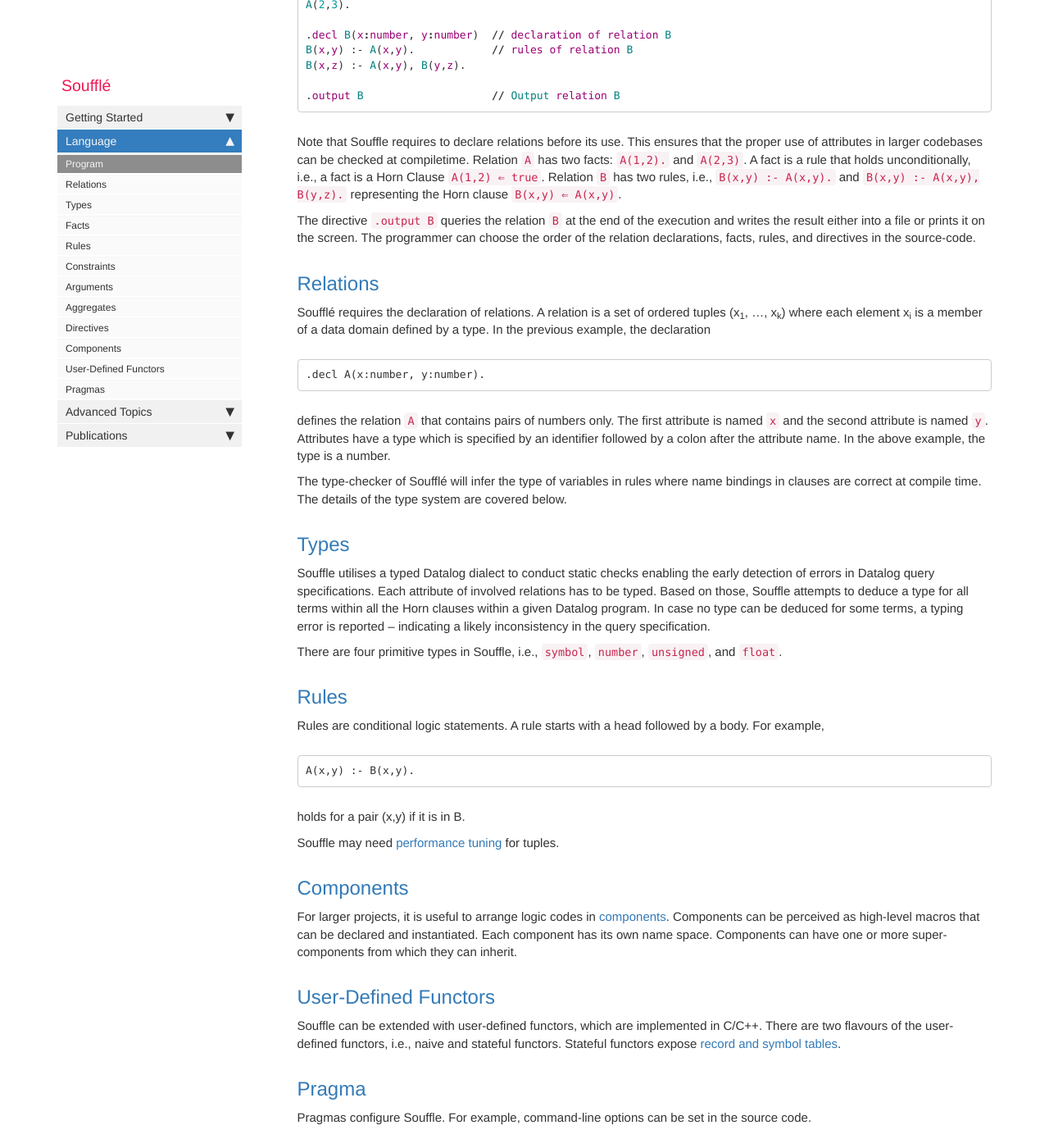
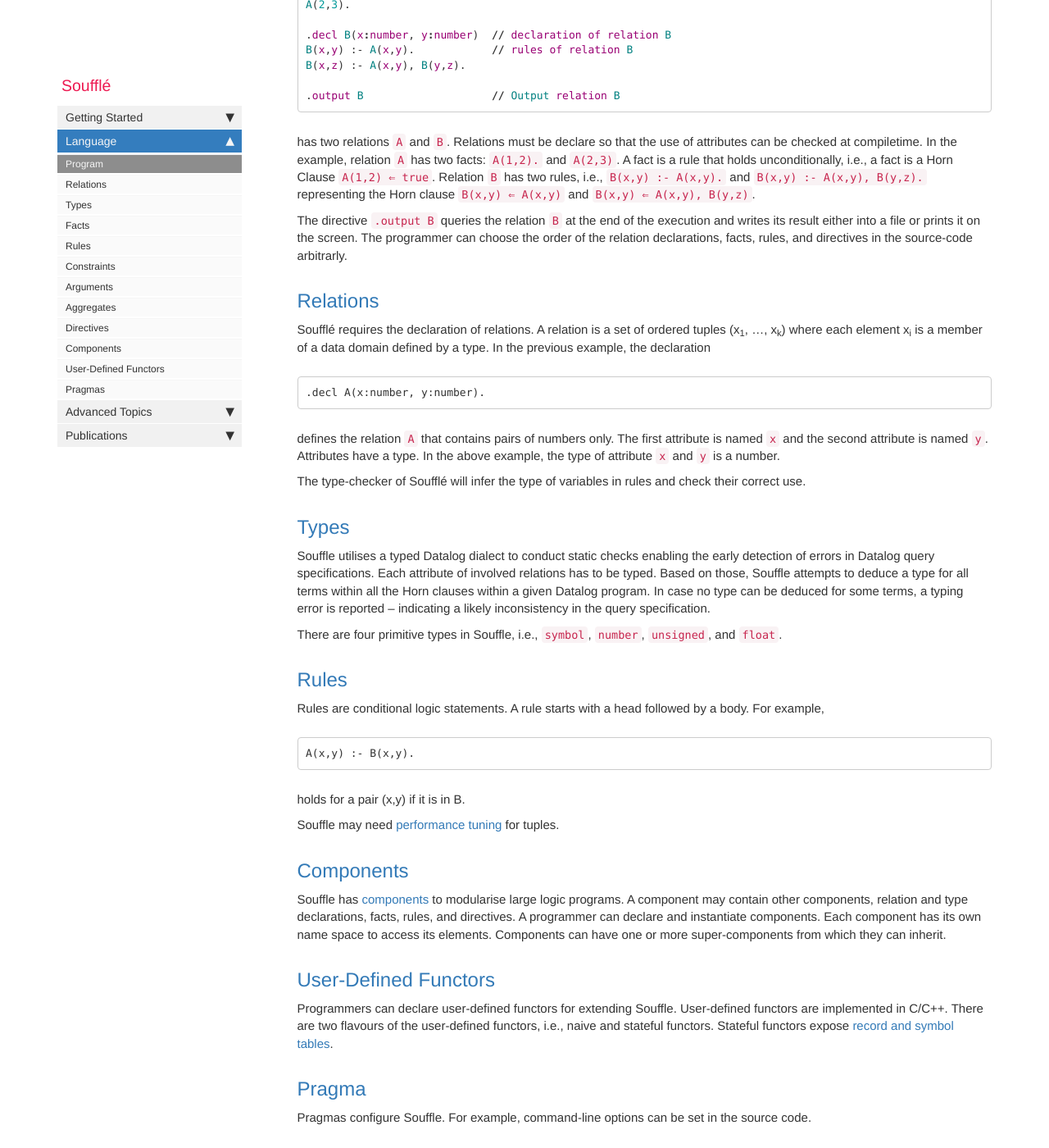
Before and after one commit to souffle-lang/souffle-lang.github.io, a Jekyll site: the page built from pages/docs/programs.md, in a window 1280 px wide and 1400 px high, scrolled down 758 px. Shown: the whole window at 82% size. Built offline with Jekyll 4.4.1, drawn with Linux system fonts in a browser that asks for light colours; comment, search, counter and statistics services are not loaded; some of the changed text lies outside the part shown.

Commit message:
Update programs.md

````diff
--- a/pages/docs/programs.md
+++ b/pages/docs/programs.md
@@ -27,16 +27,16 @@ B(x,z) :- A(x,y), B(y,z).
 
 .output B                    // Output relation B
 ```
-Note that Souffle requires to declare relations before its use. This ensures that the proper use
-of attributes in larger codebases can be checked at compiletime.
-Relation ```A``` has two facts: ```A(1,2).``` and ```A(2,3)```.
+has two relations `A` and `B`.  Relations must be declare
+so that the use of attributes can be checked at compiletime.
+In the example, relation ```A``` has two facts: ```A(1,2).``` and ```A(2,3)```.
 A fact is a rule that holds unconditionally, i.e., a fact is a Horn Clause  ```A(1,2) ⇐ true```.
 Relation ```B``` has two rules, i.e., ```B(x,y) :- A(x,y).``` and ```B(x,y) :- A(x,y), B(y,z).```
-representing the Horn clause ```B(x,y) ⇐ A(x,y)```.
+representing the Horn clause ```B(x,y) ⇐ A(x,y)``` and ```B(x,y) ⇐ A(x,y), B(y,z)```.
 
 The directive ```.output B``` queries the relation ```B``` at the end of the execution and writes
-the result either into a file or prints it on the screen. The programmer can choose the order of
-the relation declarations,  facts, rules, and directives in the source-code.
+its result either into a file or prints it on the screen. The programmer can choose the order of
+the relation declarations,  facts, rules, and directives in the source-code arbitrarly.
 
 ## [Relations](relations)
 
@@ -51,16 +51,16 @@ by a type. In the previous example, the declaration
 
 defines the relation ```A``` that contains pairs of numbers only.
 The first attribute is named ``x`` and the second attribute is
-named ``y``. Attributes have a type which is specified by an
-identifier followed by a colon after the attribute name.
-In the above example, the type is a number.
+named ``y``. Attributes have a type. In the above example,
+the type of attribute ``x`` and ``y`` is a number.
 
-The type-checker of Soufflé will infer the type of variables in rules where name bindings in clauses are correct at compile time.
-The details of the type system are covered below.
+The type-checker of Soufflé will infer the type of variables in
+rules and check their correct use.
 
 ## [Types](types)
 
-Souffle utilises a typed Datalog dialect to conduct static checks enabling the early detection of errors in Datalog query specifications. Each attribute of involved relations has to be typed. Based on those, Souffle attempts to deduce a type for all terms within all the Horn clauses within a given Datalog program. In case no type can be deduced for some terms, a typing error is reported -- indicating a likely inconsistency in the query specification.
+Souffle utilises a typed Datalog dialect to conduct static checks enabling the early detection of errors in Datalog query specifications.
+Each attribute of involved relations has to be typed. Based on those, Souffle attempts to deduce a type for all terms within all the Horn clauses within a given Datalog program. In case no type can be deduced for some terms, a typing error is reported -- indicating a likely inconsistency in the query specification.
 
 There are four primitive types in Souffle, i.e., `symbol`, `number`, `unsigned`, and `float`.
 
@@ -76,12 +76,15 @@ Souffle may need [performance tuning](tuning) for tuples.
 
 ## [Components](components)
 
-For larger projects, it is useful to arrange logic codes in [components](components). Components can be perceived as high-level macros that can be declared and instantiated. Each component has its own name space. Components can have one or more super-components from which they can inherit.
-
+Souffle has [components](components) to modularise large logic programs. A component may contain other components, relation and type declarations,
+facts, rules, and directives. A programmer can declare and instantiate components. Each component has its own name space to access its elements.
+Components can have one or more super-components from which they can inherit.
 
 ## [User-Defined Functors](functors)
 
-Souffle can be extended with user-defined functors, which are implemented in C/C++. There are two flavours of the user-defined functors, i.e., naive and stateful functors. Stateful functors expose [record and symbol tables](implementation).
+Programmers can declare user-defined functors for extending Souffle. User-defined functors are implemented in C/C++.
+There are two flavours of the user-defined functors, i.e., naive and stateful functors.
+Stateful functors expose [record and symbol tables](implementation).
 
 ## [Pragma](pragmas)
 
````
Also changed, not shown: other parts of pages/docs/programs.md (+1 -1 lines).
